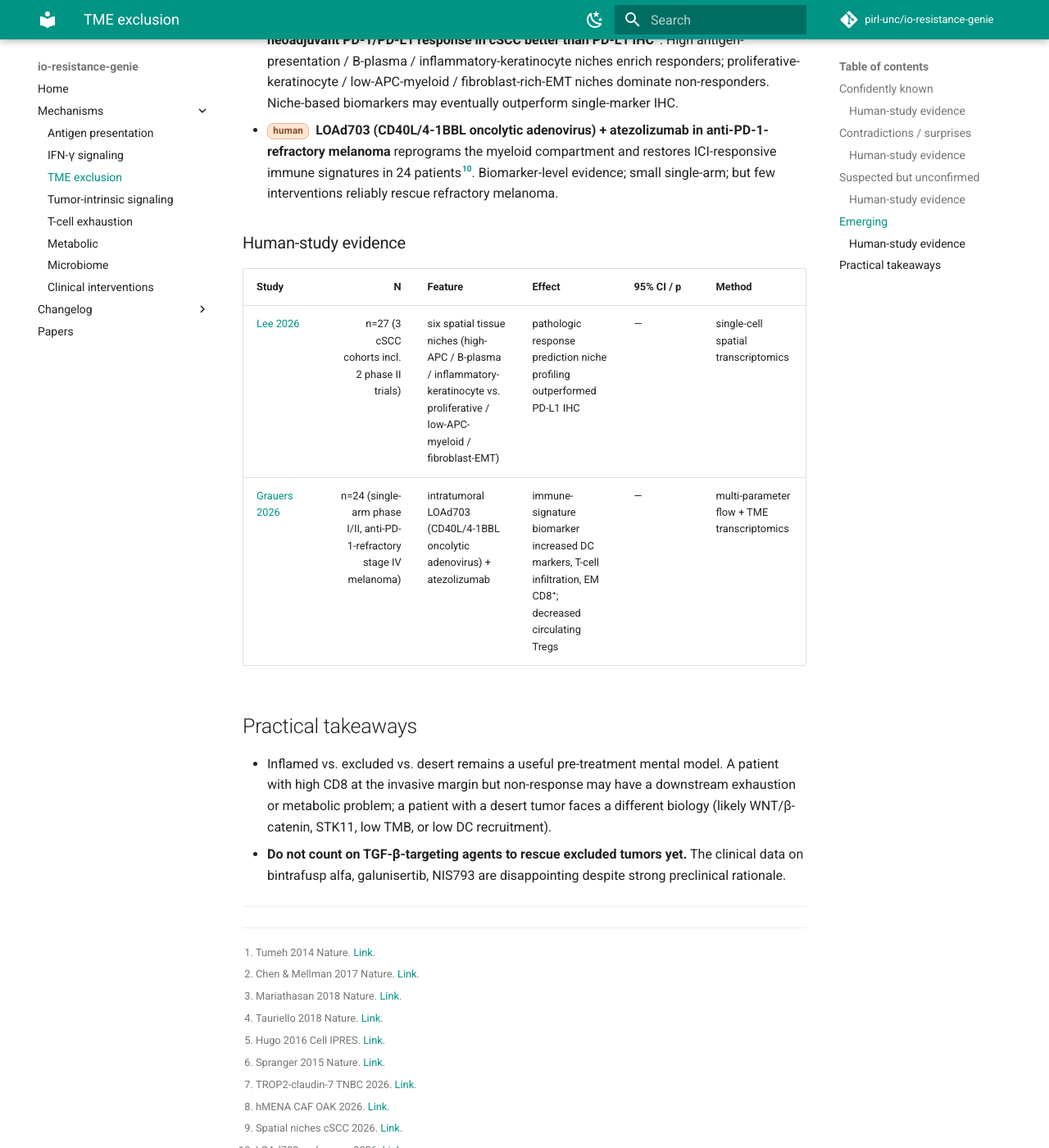
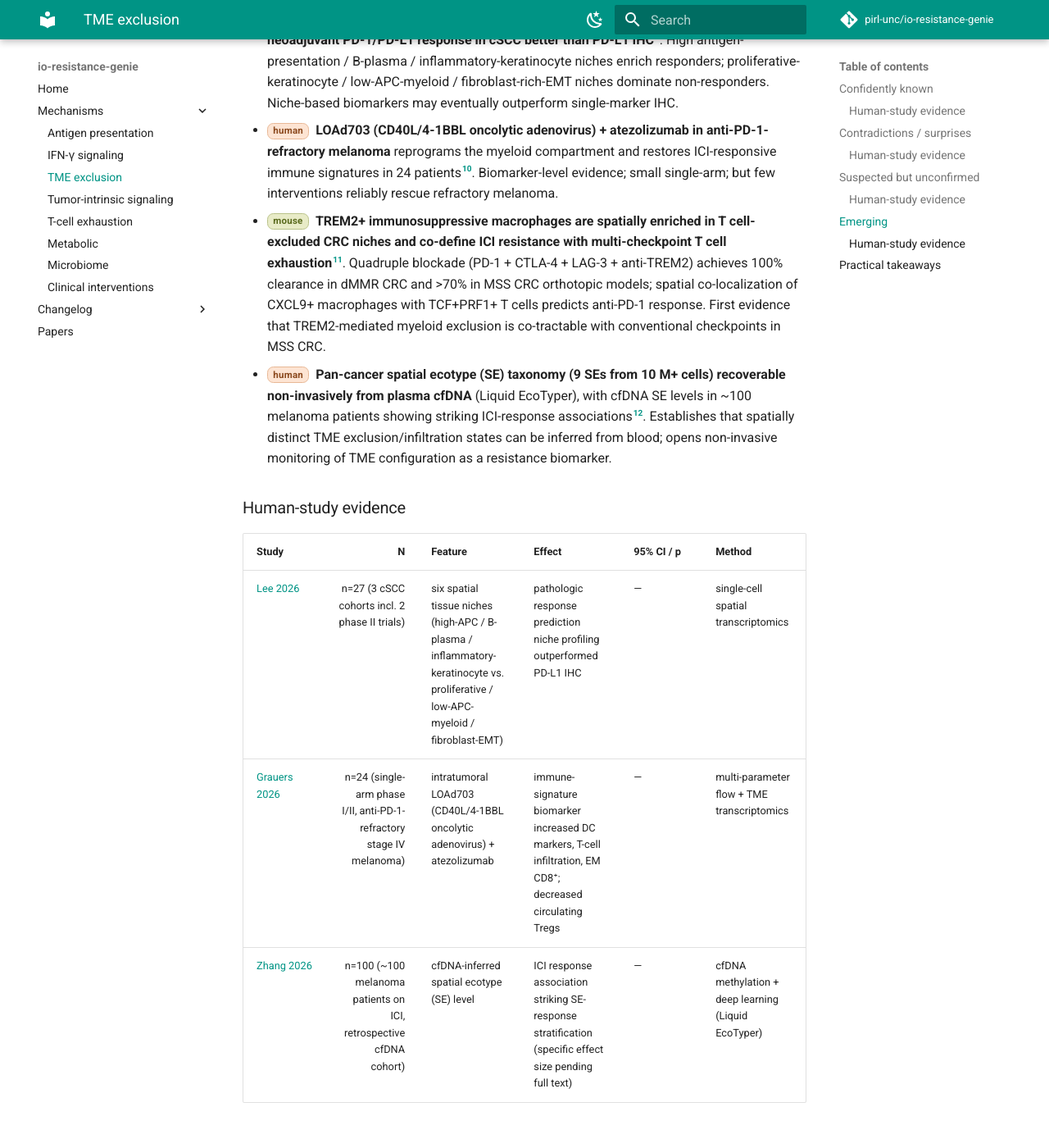
Before and after one commit to pirl-unc/io-resistance-genie, an MkDocs documentation site: the page built from docs/mechanisms/tme-exclusion.md, in a window 1280 px wide and 1400 px high, scrolled down 2376 px. Shown: the whole window at 82% size. Built offline with MkDocs 1.6.1 and Material for MkDocs 9.7.7, drawn with Linux system fonts in a browser that asks for light colours; comment, search, counter and statistics services are not loaded; some of the changed text lies outside the part shown.

Commit message:
chore: literature update 2026-05-16 — 2 novel, 0 refined, 0 challenged
New findings:
- TREM2+ myeloid spatial exclusion co-defines CRC ICI resistance with
  multi-checkpoint T cell exhaustion; quadruple PD-1+CTLA-4+LAG-3+TREM2
  blockade achieves >70% clearance in MSS CRC orthotopic models
  (Mestrallet 2026, Cell Rep Med; doi:10.1016/j.xcrm.2026.102786)
- Pan-cancer spatial ecotype taxonomy (9 SEs, 10M+ cells) recoverable
  non-invasively from plasma cfDNA with striking ICI-response associations
  in melanoma (Zhang 2026, Nature; doi:10.1038/s41586-026-10452-4)

Also: update regen_study_tables.py to handle [^doi:...] citations

```diff
--- a/docs/mechanisms/tme-exclusion.md
+++ b/docs/mechanisms/tme-exclusion.md
@@ -48,6 +48,8 @@
 
 - <span class="sp sp-human">human</span> **Single-cell spatial transcriptomics defines six tissue niches that stratify neoadjuvant PD-1/PD-L1 response in cSCC better than PD-L1 IHC**[^pmid:41617396]. High antigen-presentation / B-plasma / inflammatory-keratinocyte niches enrich responders; proliferative-keratinocyte / low-APC-myeloid / fibroblast-rich-EMT niches dominate non-responders. Niche-based biomarkers may eventually outperform single-marker IHC.
 - <span class="sp sp-human">human</span> **LOAd703 (CD40L/4-1BBL oncolytic adenovirus) + atezolizumab in anti-PD-1-refractory melanoma** reprograms the myeloid compartment and restores ICI-responsive immune signatures in 24 patients[^pmid:41888981]. Biomarker-level evidence; small single-arm; but few interventions reliably rescue refractory melanoma.
+- <span class="sp sp-mouse">mouse</span> **TREM2+ immunosuppressive macrophages are spatially enriched in T cell-excluded CRC niches and co-define ICI resistance with multi-checkpoint T cell exhaustion**[^doi:10.1016/j.xcrm.2026.102786]. Quadruple blockade (PD-1 + CTLA-4 + LAG-3 + anti-TREM2) achieves 100% clearance in dMMR CRC and >70% in MSS CRC orthotopic models; spatial co-localization of CXCL9+ macrophages with TCF+PRF1+ T cells predicts anti-PD-1 response. First evidence that TREM2-mediated myeloid exclusion is co-tractable with conventional checkpoints in MSS CRC.
+- <span class="sp sp-human">human</span> **Pan-cancer spatial ecotype (SE) taxonomy (9 SEs from 10 M+ cells) recoverable non-invasively from plasma cfDNA** (Liquid EcoTyper), with cfDNA SE levels in ~100 melanoma patients showing striking ICI-response associations[^doi:10.1038/s41586-026-10452-4]. Establishes that spatially distinct TME exclusion/infiltration states can be inferred from blood; opens non-invasive monitoring of TME configuration as a resistance biomarker.
 
 <!-- STUDY-TABLE:START page=tme-exclusion tier=emerging -->
 ### Human-study evidence
@@ -56,6 +58,7 @@
 |---|---:|---|---|---|---|
 | [Lee 2026](https://pubmed.ncbi.nlm.nih.gov/41617396/) | n=27 (3 cSCC cohorts incl. 2 phase II trials) | six spatial tissue niches (high-APC / B-plasma / inflammatory-keratinocyte vs. proliferative / low-APC-myeloid / fibroblast-EMT) | pathologic response prediction niche profiling outperformed PD-L1 IHC | — | single-cell spatial transcriptomics |
 | [Grauers 2026](https://pubmed.ncbi.nlm.nih.gov/41888981/) | n=24 (single-arm phase I/II, anti-PD-1-refractory stage IV melanoma) | intratumoral LOAd703 (CD40L/4-1BBL oncolytic adenovirus) + atezolizumab | immune-signature biomarker increased DC markers, T-cell infiltration, EM CD8⁺; decreased circulating Tregs | — | multi-parameter flow + TME transcriptomics |
+| [Zhang 2026](https://doi.org/10.1038/s41586-026-10452-4) | n=100 (~100 melanoma patients on ICI, retrospective cfDNA cohort) | cfDNA-inferred spatial ecotype (SE) level | ICI response association striking SE-response stratification (specific effect size pending full text) | — | cfDNA methylation + deep learning (Liquid EcoTyper) |
 <!-- STUDY-TABLE:END -->
 
 
@@ -76,3 +79,5 @@
 [^pmid:41592891]: hMENA CAF OAK 2026. [Link](https://pubmed.ncbi.nlm.nih.gov/41592891/).
 [^pmid:41617396]: Spatial niches cSCC 2026. [Link](https://pubmed.ncbi.nlm.nih.gov/41617396/).
 [^pmid:41888981]: LOAd703 melanoma 2026. [Link](https://pubmed.ncbi.nlm.nih.gov/41888981/).
+[^doi:10.1016/j.xcrm.2026.102786]: Mestrallet 2026 Cell Rep Med — TREM2+ myeloid + multi-checkpoint T cell exhaustion in CRC; quadruple PD-1+CTLA-4+LAG-3+TREM2 blockade. [Link](https://doi.org/10.1016/j.xcrm.2026.102786).
+[^doi:10.1038/s41586-026-10452-4]: Zhang 2026 Nature — Pan-cancer spatial ecotypes (Liquid EcoTyper); cfDNA-based non-invasive TME profiling. [Link](https://doi.org/10.1038/s41586-026-10452-4).
```
Also changed, not shown: docs/changelog/2026-05-16.md (added, +41 -0 lines), docs/index.md (+5 -0 lines), docs/papers.md (+4 -1 lines), 4 other files.
